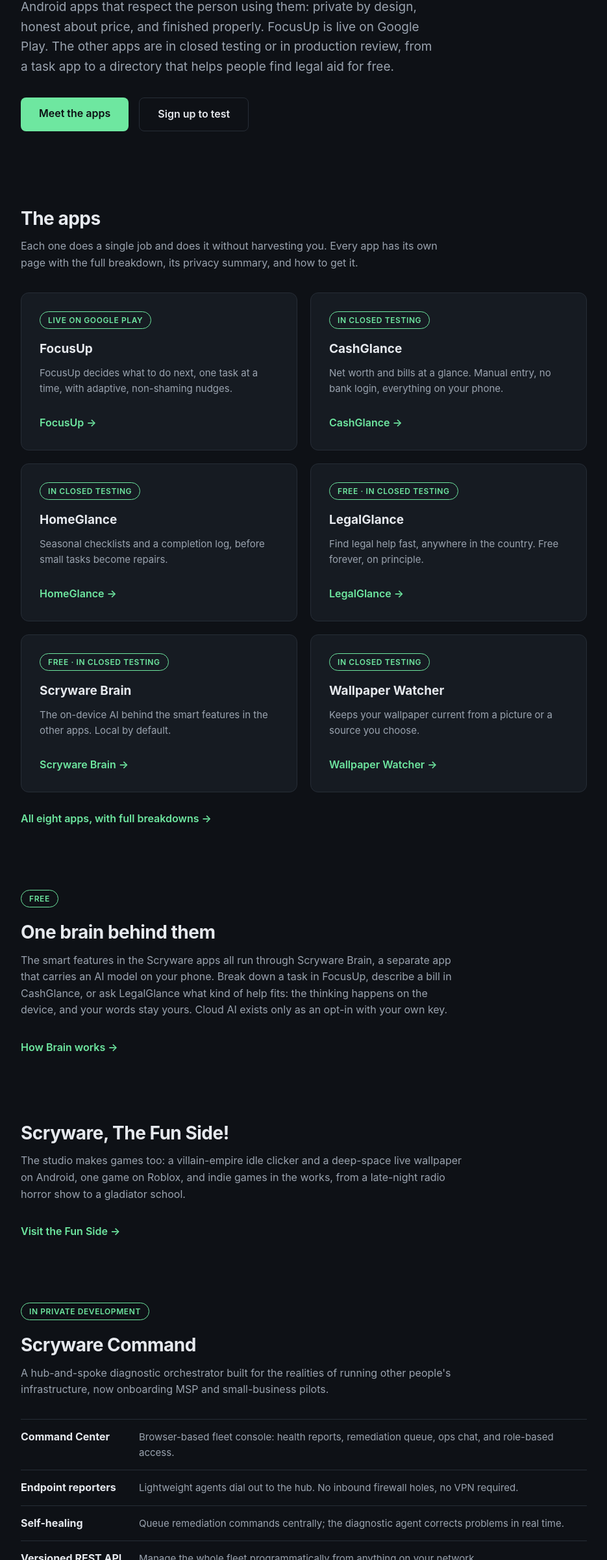
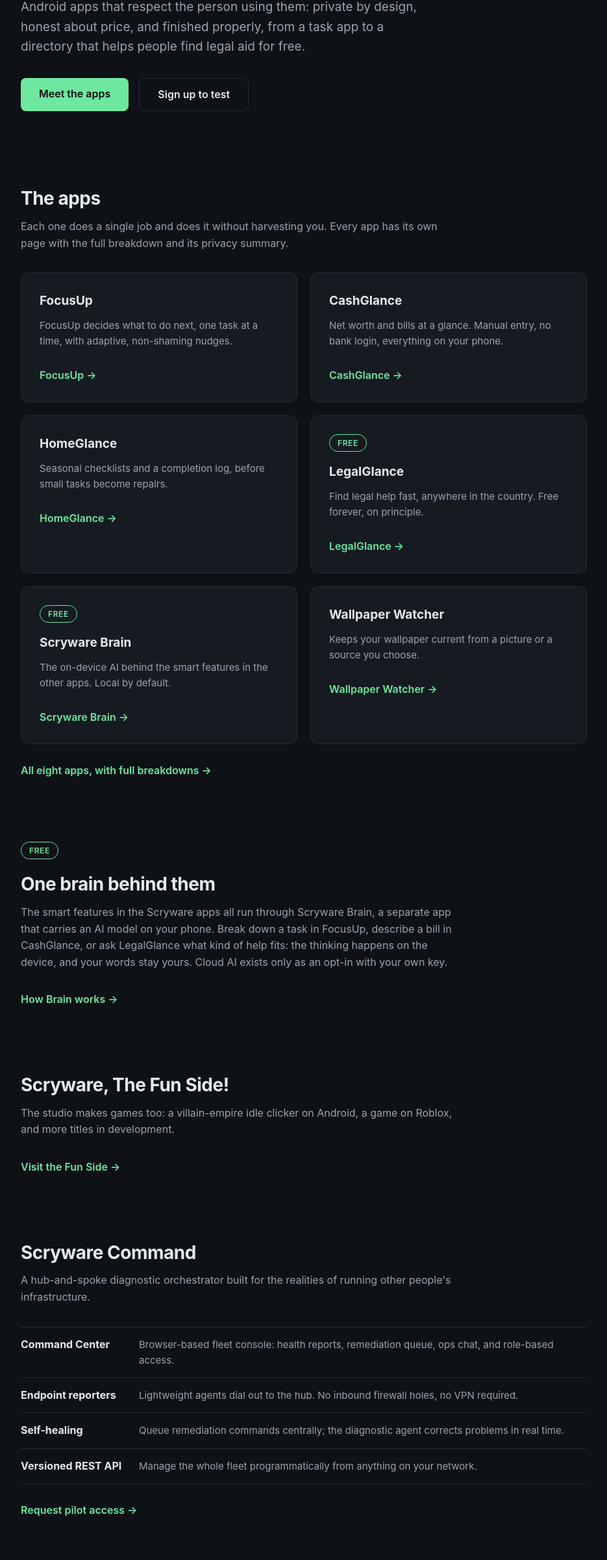
Before and after one commit to GrumpyDadPool/scryware.io, a plain HTML site: page index.html in a window 1280 px wide. Shown: the part 400-2800 px from the top of the page at 65% size, without its empty margins (172-1107 px from the left). Drawn offline with Linux system fonts and the light colour scheme.

Commit message:
Website pass per Kevin's 2026-11-15 rulings: index.html

```diff
--- a/index.html
+++ b/index.html
@@ -4,7 +4,7 @@
 <meta charset="UTF-8">
 <meta name="viewport" content="width=device-width, initial-scale=1.0">
 <title>Scryware | Small apps, done right</title>
-<meta name="description" content="Scryware is an independent software studio in Ankeny, Iowa. Eight privacy-first Android apps, one live on Google Play and the rest in closed testing or production review, a fleet monitoring platform, and a growing line of games.">
+<meta name="description" content="Scryware is an independent software studio in Ankeny, Iowa. Eight privacy-first Android apps, a fleet monitoring platform, and a growing line of games.">
 <link rel="stylesheet" href="styles.css">
 <link rel="icon" href="scryware-logo.png" type="image/png">
 </head>
@@ -16,6 +16,7 @@
     <nav>
       <a href="product.html">Product</a>
       <a href="apps.html">Apps</a>
+      <a href="glances.html">Glances</a>
       <a href="games.html">Games</a>
       <a href="company.html">Company</a>
       <a href="testers.html">Testers</a>
@@ -27,7 +28,7 @@
   <div class="hero">
     <div class="kicker">Independent Android apps</div>
     <h1>Small apps,<br><span>done right.</span></h1>
-    <p><strong>Scryware</strong> is a one-person studio in Ankeny, Iowa building focused Android apps that respect the person using them: private by design, honest about price, and finished properly. FocusUp is live on Google Play. The other apps are in closed testing or in production review, from a task app to a directory that helps people find legal aid for free.</p>
+    <p><strong>Scryware</strong> is a one-person studio in Ankeny, Iowa building focused Android apps that respect the person using them: private by design, honest about price, and finished properly, from a task app to a directory that helps people find legal aid for free.</p>
     <div class="cta-row">
       <a class="cta" href="apps.html">Meet the apps</a>
       <a class="cta-ghost" href="testers.html">Sign up to test</a>
@@ -36,39 +37,36 @@
 
   <section class="block" id="apps">
     <h2>The apps</h2>
-    <p class="sub">Each one does a single job and does it without harvesting you. Every app has its own page with the full breakdown, its privacy summary, and how to get it.</p>
+    <p class="sub">Each one does a single job and does it without harvesting you. Every app has its own page with the full breakdown and its privacy summary.</p>
     <div class="grid">
       <div class="card">
-        <span class="badge">Live on Google Play</span> <h3>FocusUp</h3>
+        <h3>FocusUp</h3>
         <p>FocusUp decides what to do next, one task at a time, with adaptive, non-shaming nudges.</p>
         <p class="section-link"><a class="more-link" href="app-focusup.html">FocusUp &rarr;</a></p>
       </div>
       <div class="card">
-        <span class="badge">In closed testing</span>
         <h3>CashGlance</h3>
         <p>Net worth and bills at a glance. Manual entry, no bank login, everything on your phone.</p>
         <p class="section-link"><a class="more-link" href="app-cashglance.html">CashGlance &rarr;</a></p>
       </div>
       <div class="card">
-        <span class="badge">In closed testing</span>
         <h3>HomeGlance</h3>
         <p>Seasonal checklists and a completion log, before small tasks become repairs.</p>
         <p class="section-link"><a class="more-link" href="app-homeglance.html">HomeGlance &rarr;</a></p>
       </div>
       <div class="card">
-        <span class="badge">Free · In closed testing</span>
+        <span class="badge">Free</span>
         <h3>LegalGlance</h3>
         <p>Find legal help fast, anywhere in the country. Free forever, on principle.</p>
         <p class="section-link"><a class="more-link" href="app-legalglance.html">LegalGlance &rarr;</a></p>
       </div>
       <div class="card">
-        <span class="badge">Free · In closed testing</span>
+        <span class="badge">Free</span>
         <h3>Scryware Brain</h3>
         <p>The on-device AI behind the smart features in the other apps. Local by default.</p>
         <p class="section-link"><a class="more-link" href="app-brain.html">Scryware Brain &rarr;</a></p>
       </div>
       <div class="card">
-        <span class="badge">In closed testing</span>
         <h3>Wallpaper Watcher</h3>
         <p>Keeps your wallpaper current from a picture or a source you choose.</p>
         <p class="section-link"><a class="more-link" href="app-wallpaper-watcher.html">Wallpaper Watcher &rarr;</a></p>
@@ -86,21 +84,20 @@
 
   <section class="block" id="fun-side">
     <h2>Scryware, The Fun Side!</h2>
-    <p class="sub">The studio makes games too: a villain-empire idle clicker and a deep-space live wallpaper on Android, one game on Roblox, and indie games in the works, from a late-night radio horror show to a gladiator school.</p>
+    <p class="sub">The studio makes games too: a villain-empire idle clicker on Android, a game on Roblox, and more titles in development.</p>
     <p class="section-link"><a class="more-link" href="games.html">Visit the Fun Side &rarr;</a></p>
   </section>
 
   <section class="block" id="product">
-    <span class="badge">In private development</span>
     <h2>Scryware Command</h2>
-    <p class="sub">A hub-and-spoke diagnostic orchestrator built for the realities of running other people's infrastructure, now onboarding MSP and small-business pilots.</p>
+    <p class="sub">A hub-and-spoke diagnostic orchestrator built for the realities of running other people's infrastructure.</p>
     <ul class="feature-list">
       <li><strong>Command Center</strong><span>Browser-based fleet console: health reports, remediation queue, ops chat, and role-based access.</span></li>
       <li><strong>Endpoint reporters</strong><span>Lightweight agents dial out to the hub. No inbound firewall holes, no VPN required.</span></li>
       <li><strong>Self-healing</strong><span>Queue remediation commands centrally; the diagnostic agent corrects problems in real time.</span></li>
       <li><strong>Versioned REST API</strong><span>Manage the whole fleet programmatically from anything on your network.</span></li>
     </ul>
-    <p class="section-link"><a class="more-link" href="product.html">Read the full overview &rarr;</a></p>
+    <p class="section-link"><a class="more-link" href="product.html#pilot">Request pilot access &rarr;</a></p>
   </section>
 
   <section class="block" id="forms">
@@ -112,13 +109,13 @@
 
   <section class="block" id="testers">
     <h2>Help test them</h2>
-    <p class="sub">Closed testing is how these apps earn their public release, and real testers on real phones are the whole point. Join the Scryware Testers group, opt in to the apps you like, and keep them installed while you use them. Every tester is a person the studio actually hears from.</p>
+    <p class="sub">Real testers on real phones are the whole point. Join the Scryware Testers group, try the apps you like, and use them like you normally would. Every tester is a person the studio actually hears from.</p>
     <p class="section-link"><a class="more-link" href="testers.html">Become a tester &rarr;</a></p>
   </section>
 
   <section class="block" id="about">
     <h2>One studio, zero dark patterns</h2>
-    <p class="sub">Scryware is run by Kevin Gillum, a systems engineer with 20+ years keeping business infrastructure running. No ads, no data harvesting, no engagement tricks. Just software.</p>
+    <p class="sub">Scryware is run by Kevin Gillum, a systems engineer with 20+ years keeping business infrastructure running. No data harvesting, no engagement tricks. Just software.</p>
     <p class="section-link"><a class="more-link" href="company.html">About the company &rarr;</a></p>
   </section>
 
@@ -144,6 +141,7 @@
     <nav>
       <a href="product.html">Product</a>
       <a href="apps.html">Apps</a>
+      <a href="glances.html">Glances</a>
       <a href="games.html">Games</a>
       <a href="company.html">Company</a>
       <a href="testers.html">Testers</a>
```
